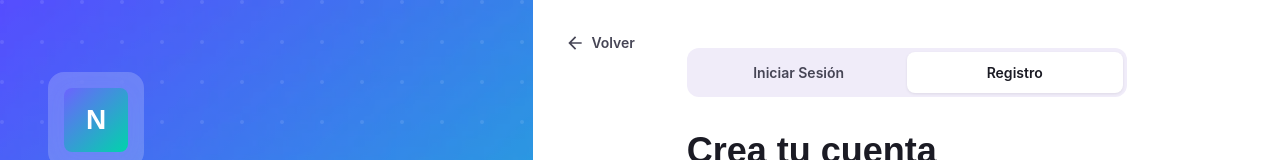
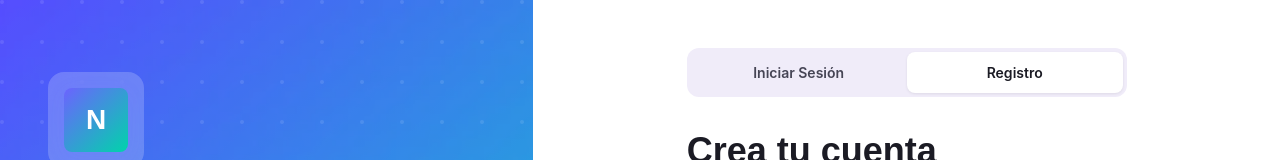
Before and after one commit to MatiasMV-05/FrontendNexo, a React (Vite) app: page /registro in a window 1280 px wide. Shown: the top 160 px of the page. Built offline with nearby package versions, Linux system fonts and the light colour scheme.

Commit message:
arreglar cors

```diff
--- a/src/pages/autenticacion/PlantillaAuth.tsx
+++ b/src/pages/autenticacion/PlantillaAuth.tsx
@@ -115,33 +115,6 @@ export default function PlantillaAuth({ children }: PropiedadesPlantillaAuth) {
       {/* PANEL DERECHO — Formulario */}
       <main className="panel-formulario" style={{ position: 'relative' }}>
 
-        {/* Botón Volver */}
-        <button
-          onClick={() => navigate('/')}
-          style={{
-            position: 'absolute',
-            top: '24px',
-            left: '24px',
-            background: 'none',
-            border: 'none',
-            cursor: 'pointer',
-            display: 'flex',
-            alignItems: 'center',
-            gap: '6px',
-            color: '#464555',
-            fontWeight: 600,
-            fontSize: '14px',
-            fontFamily: 'var(--font-body)',
-            padding: '8px',
-            borderRadius: '8px',
-            transition: 'background-color 0.2s'
-          }}
-          onMouseEnter={(e) => e.currentTarget.style.backgroundColor = '#f2f3f8'}
-          onMouseLeave={(e) => e.currentTarget.style.backgroundColor = 'transparent'}
-        >
-          <MdArrowBack style={{ fontSize: '20px' }} />
-          Volver
-        </button>
 
         {/* Logo móvil */}
         <div className="logo-movil" style={{ marginTop: '24px' }}>
--- a/src/pages/marketplace/styles/Marketplace.css
+++ b/src/pages/marketplace/styles/Marketplace.css
@@ -26,13 +26,15 @@
   position: relative;
 }
 
-@media (max-width: 768px) {
+@media (max-width: 1023px) {
   .marketplace-container {
     flex-direction: column;
     padding: 16px;
     gap: 20px;
   }
+}
 
+  @media (max-width: 767px) {
   .product-grid {
     grid-template-columns: repeat(auto-fill, minmax(160px, 1fr)) !important;
     gap: 16px !important;
```
